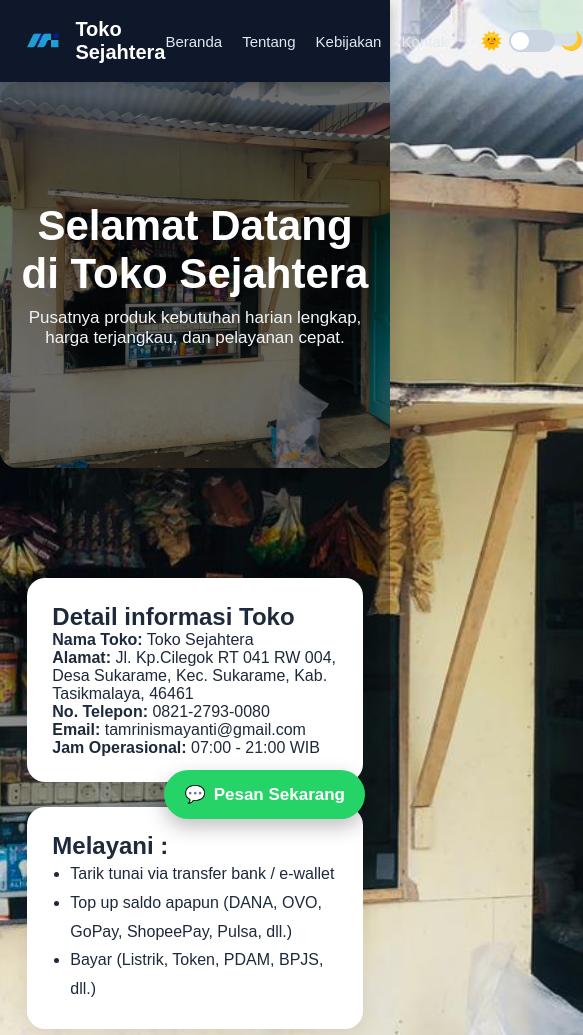
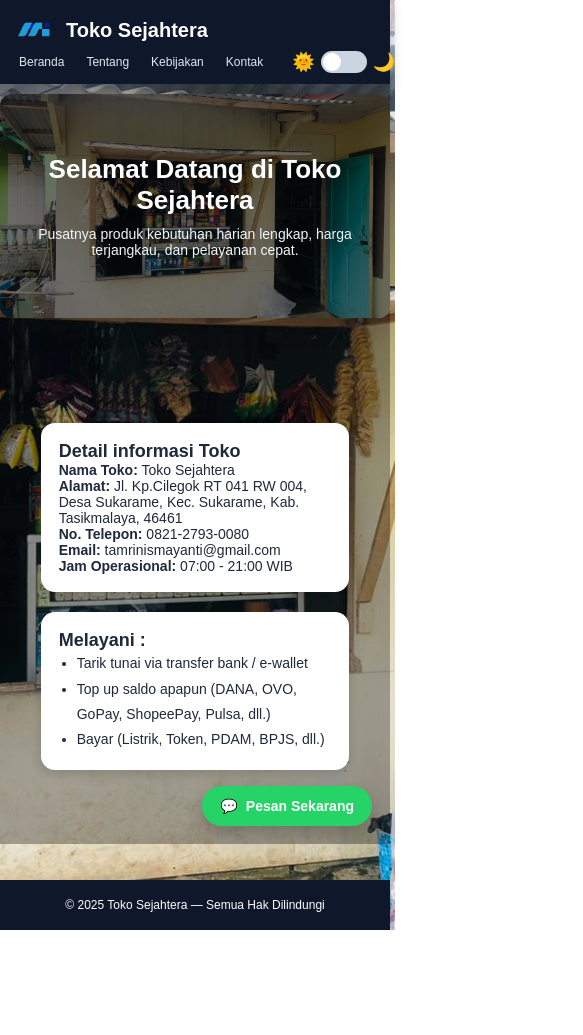
Before and after one commit to meiyandriistyanto4-lang/toko-sejahtera, a plain HTML site: page index.html in a window 390 px wide. Shown: the top 1035 px of the page, 583 px wide, since content can reach past the window. After the commit the page ends 930 px from the top, so only its background shows below. Drawn offline with Linux system fonts and the light colour scheme; files whose address does not match are found by name.

Commit message:
Update style.css

```diff
--- a/assets/style.css
+++ b/assets/style.css
@@ -310,7 +310,7 @@ footer{
     to{opacity:1; transform:translateY(0);}
 }
 
-/* DARK MODE */
+/* DARK MODE CHAT */
 body.dark .chat.left{
     background:#1e293b;
     color:#e2e8f0;
@@ -320,6 +320,7 @@ body.dark .chat.right{
     background:#3b82f6;
 }
 
+/* CONTACT BUTTON */
 .contact-buttons {
     display: flex;
     gap: 15px;
@@ -339,13 +340,89 @@ body.dark .chat.right{
     transition: 0.3s;
 }
 
-/* Colors */
 .wa { background: #25D366; }
 .ig { background: #E1306C; }
 .gm { background: #EA4335; }
 
-/* Hover */
 .contact-btn:hover {
     transform: scale(1.15);
     opacity: .9;
 }
+
+/* =============================
+   RESPONSIVE MOBILE FIX
+============================= */
+@media (max-width: 480px) {
+
+    body {
+        background-size: cover;
+        background-position: top center;
+        background-attachment: scroll;
+        background-repeat: no-repeat;
+    }
+
+    /* Header */
+    header {
+        padding: 10px 14px;
+        flex-wrap: wrap;
+    }
+
+    header nav {
+        gap: 12px;
+    }
+
+    header nav a {
+        font-size: 12px;
+        padding: 5px;
+    }
+
+    /* HERO */
+    .hero {
+        padding: 60px 20px;
+        margin-top: 10px;
+        margin-bottom: 20px;
+        border-radius: 12px;
+        background-size: cover;
+    }
+
+    .hero h1 {
+        font-size: 26px;
+        line-height: 1.2;
+    }
+
+    .hero p {
+        font-size: 14px;
+    }
+
+    /* CARD */
+    .card {
+        width: 92%;
+        margin: 15px auto;
+        padding: 18px;
+        border-radius: 14px;
+        box-shadow: 0 4px 12px rgba(0,0,0,0.15);
+    }
+
+    .card h2 {
+        font-size: 18px;
+    }
+
+    .card p, .card li {
+        font-size: 14px;
+    }
+
+    /* FOOTER */
+    footer {
+        padding: 18px;
+        margin-top: 25px;
+        font-size: 12px;
+    }
+
+    /* WA BUTTON */
+    .wa-float {
+        bottom: 18px !important;
+        right: 18px !important;
+        padding: 12px 18px !important;
+        font-size: 14px !important;
+    }
+}
```
